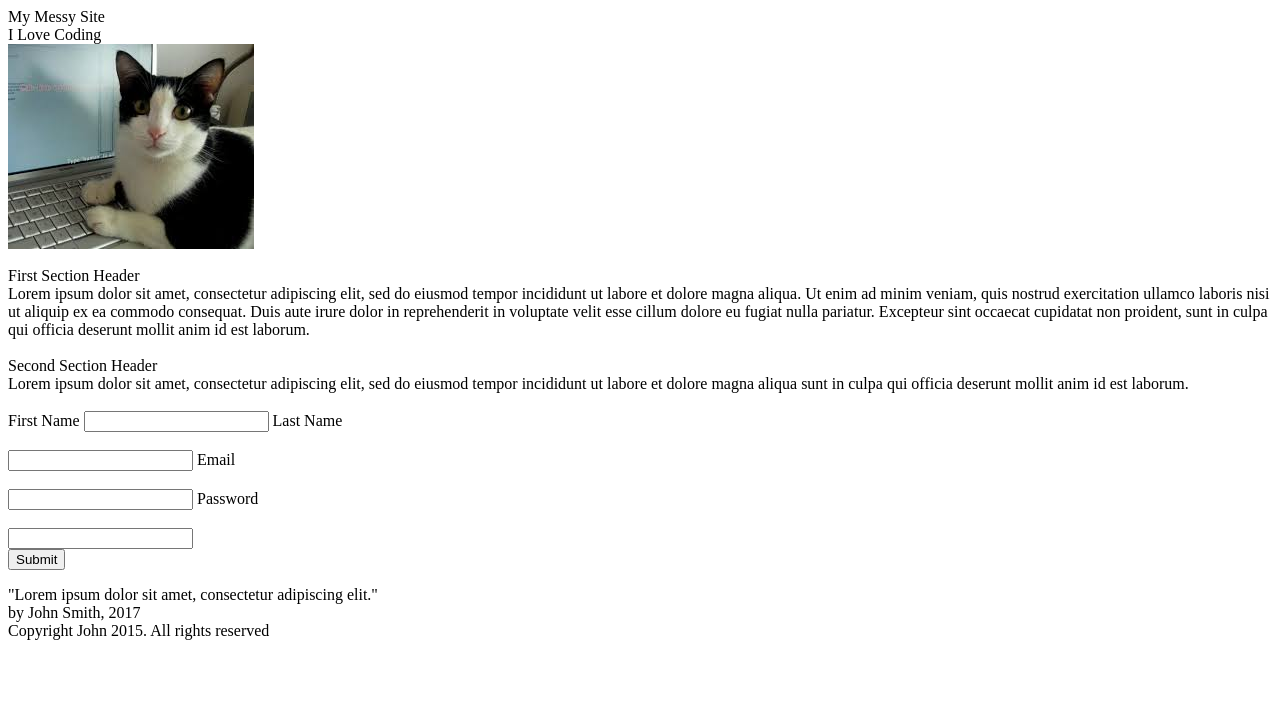
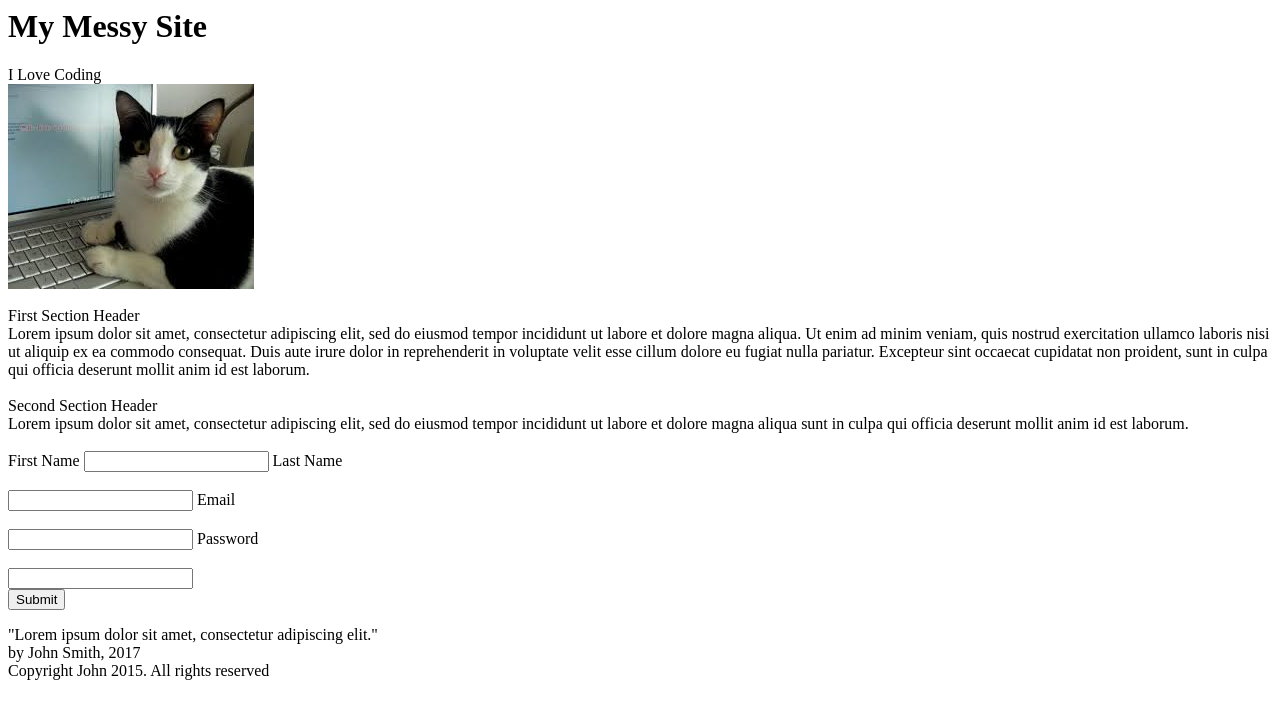
Before and after one commit to foundersandcoders/accessibility-challenge, a plain HTML site: page solution.html in a window 1280 px wide. Drawn offline with Linux system fonts and the light colour scheme.

Commit message:
Use h1 for site title
Page should have a single h1 tag.

Containing the primary heading describing this specific page.

```diff
--- a/solution.html
+++ b/solution.html
@@ -5,7 +5,7 @@
 </head>
 
 <body>
-    <div>My Messy Site</div>
+    <h1>My Messy Site</h1>
     <div>I Love Coding</div>
     <img src="./catonkeyboard.jpeg" />
 <br><br>
```
